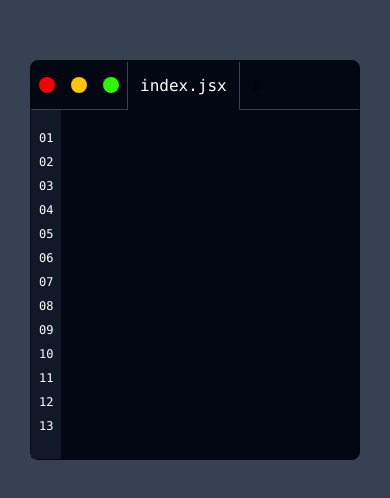
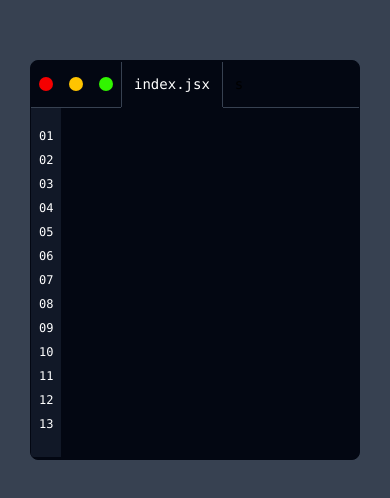
Before and after one commit to MhL5/code-editor-animation, a website built with Vite: page index.html in a window 390 px wide. Shown: the part 162-660 px from the top of the page. Built offline with nearby package versions, Linux system fonts and the light colour scheme; what typeit would draw is missing.

Commit message:
bug fixes

```diff
--- a/index.html
+++ b/index.html
@@ -14,7 +14,7 @@
     <div class="min-h-screen flex items-center justify-center bg-gray-700">
       <!-- EDITOR -->
       <div
-        class="h-[400px] w-[330px] rounded-lg border-[0.1px] border-gray-950 bg-gray-950 font-mono xs:text-sm sm:w-96 md:w-[600px] lg:max-w-lg text-white"
+        class="h-[400px] w-[330px] rounded-lg border-[0.1px] border-gray-950 bg-gray-950 font-mono xs-text-sm sm:w-96 md:w-[600px] lg:max-w-lg text-white"
       >
         <div class="flex items-center justify-start">
           <!-- border-b-[0.1px] border-gray-700 -->
--- a/input.css
+++ b/input.css
@@ -17,3 +17,9 @@
     @apply text-purple-600;
   }
 }
+
+@media (max-width: 600px) {
+  .xs-text-sm {
+    font-size: 0.875rem !important;
+  }
+}
```
Also changed, not shown: output.css.
